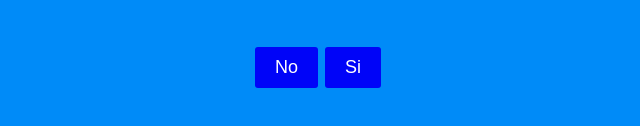
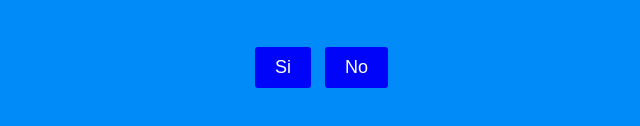
Before and after one commit to josedu011/Tacos, a plain HTML site: page index.html in a window 1280 px wide. Shown: the part 398-524 px from the top of the page, 320-960 px from the left. Drawn offline with Linux system fonts and the light colour scheme.

Commit message:
Update index.html

```diff
--- a/index.html
+++ b/index.html
@@ -15,8 +15,8 @@
         </div>
 
         <div class="buttons">
-            <button id="btnno" class="btn">Si</button>
-            <button id="btnyes" class="btn">No</button>
+            <button id="btnyes" class="btn">Si</button>
+            <button id="btnno" class="btn">No</button>
         </div>
     </div>
 
```
